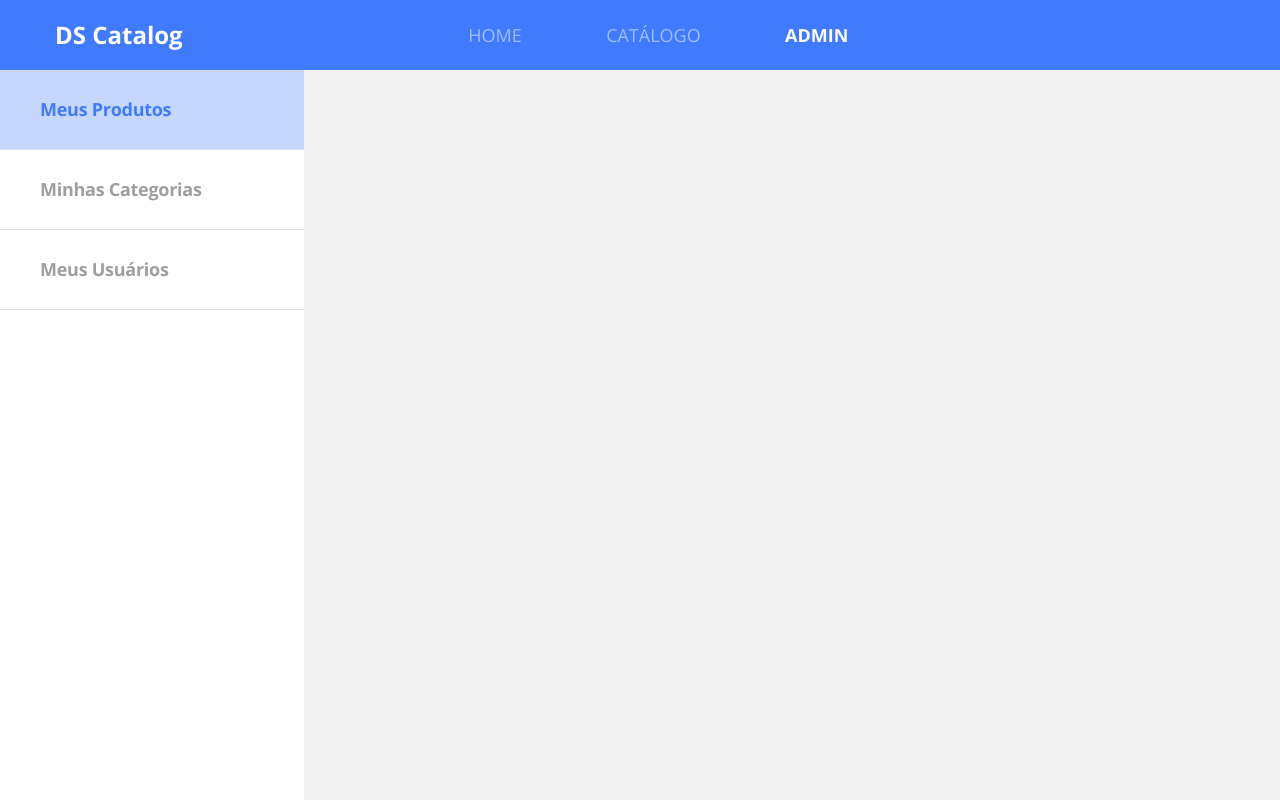
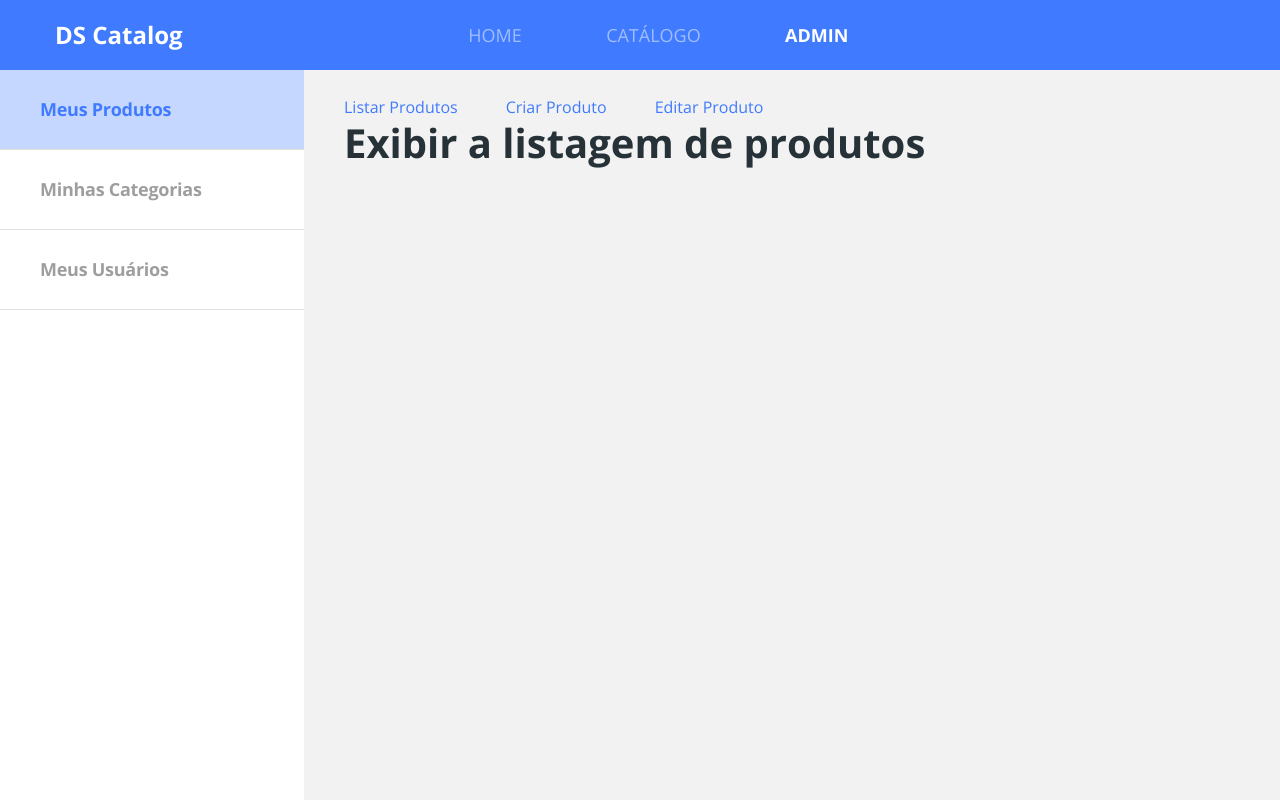
Before and after one commit to caue41/dscatalog-bootcamp-devsuperior, a React (Create React App) app in the folder front-web/: page /admin/products in a window 1280 px wide. Built offline with nearby package versions, Linux system fonts and the light colour scheme.

Commit message:
Admin product routes

```diff
--- a/front-web/src/Routes.tsx
+++ b/front-web/src/Routes.tsx
@@ -1,5 +1,5 @@
 import React from 'react';
-import { BrowserRouter, Switch, Route} from 'react-router-dom';
+import { BrowserRouter, Switch, Route, Redirect} from 'react-router-dom';
 import Home from './pages/Home';
 import Catalog from './pages/Catalog';
 import Admin from './pages/Admin';
@@ -20,6 +20,7 @@
                 <ProductDetails />
             </Route>
             <Route path="/admin">
+                <Redirect to="/admin/products"/>
                 <Admin />
             </Route>
         </Switch>
--- a/front-web/src/core/components/Navbar/index.tsx
+++ b/front-web/src/core/components/Navbar/index.tsx
@@ -12,17 +12,17 @@
         <div className="col-6 offset-2">
             <ul className="main-menu">
                 <li>
-                    <NavLink to="/" activeClassName="active" exact>
+                    <NavLink to="/" exact>
                         HOME
                     </NavLink>
                 </li>
                 <li>
-                    <NavLink to="/products" activeClassName="active">
+                    <NavLink to="/products">
                         CATÁLOGO
                     </NavLink>
                 </li>
                 <li>
-                    <NavLink to="/admin" activeClassName="active">
+                    <NavLink to="/admin">
                         ADMIN
                     </NavLink>
                 </li>
--- a/front-web/src/pages/Admin/components/Navbar/index.tsx
+++ b/front-web/src/pages/Admin/components/Navbar/index.tsx
@@ -1,16 +1,23 @@
+import { NavLink } from 'react-router-dom';
 import './styles.scss';
 
 const Navbar = () => (
     <nav className="admin-nav-container">
         <ul>
             <li>
-                <a href="link" className="admin-nav-item active">Meus Produtos</a>
+                <NavLink to="/admin/products" className="admin-nav-item">
+                    Meus Produtos
+                </NavLink>
             </li>
             <li>
-                <a href="link" className="admin-nav-item">Minhas Categorias</a>
+                <NavLink to="/admin/categories" className="admin-nav-item">
+                    Minhas Categorias
+                </NavLink>
             </li>
             <li>
-                <a href="link" className="admin-nav-item">Meus Usuários</a>
+                <NavLink to="/admin/users" className="admin-nav-item">
+                    Meus Usuários
+                </NavLink>
             </li>
         </ul>
     </nav>
--- /dev/null
+++ b/front-web/src/pages/Admin/components/Products/index.tsx
@@ -0,0 +1,31 @@
+import React from 'react';
+import { Link, Route, Switch } from 'react-router-dom';
+
+const Products = () => {
+    return (
+        <div>
+            <Link to="/admin/products" className="mr-5">
+                Listar Produtos
+            </Link>
+            <Link to="/admin/products/create" className="mr-5">
+                Criar Produto
+            </Link>
+            <Link to="/admin/products/10" className="mr-5">
+                Editar Produto
+            </Link>
+            <Switch>
+                <Route path="/admin/products" exact>
+                    <h1>Exibir a listagem de produtos</h1>
+                </Route>
+                <Route path="/admin/products/create">
+                    <h1>Criar novo produto</h1>
+                </Route>
+                <Route path="/admin/products/:productId">
+                    <h1>Editar um produto</h1>
+                </Route>
+            </Switch>
+        </div>
+    );
+}
+
+export default Products;
--- a/front-web/src/pages/Admin/index.tsx
+++ b/front-web/src/pages/Admin/index.tsx
@@ -1,9 +1,26 @@
 import React from 'react';
+import { Switch } from 'react-router';
+import { Route } from 'react-router-dom';
 import Navbar from './components/Navbar';
+import Products from './components/Products';
+import './styles.scss';
 
 const Admin = () => (
-    <div>
+    <div className="admin-container">
         <Navbar />
+        <div className="admin-content">
+            <Switch>
+                <Route path="/admin/products">
+                    <Products />
+                </Route>
+                <Route path="/admin/categories">
+                    <h1>Categories</h1>
+                </Route>
+                <Route path="/admin/users">
+                    <h1>Users</h1>
+                </Route>
+            </Switch>
+        </div>
     </div>
 );
 
--- /dev/null
+++ b/front-web/src/pages/Admin/styles.scss
@@ -0,0 +1,8 @@
+.admin-container {
+    display: flex;
+}
+
+.admin-content {
+    padding: 25px 40px 45px 40px;
+    flex: 1;
+}
```
